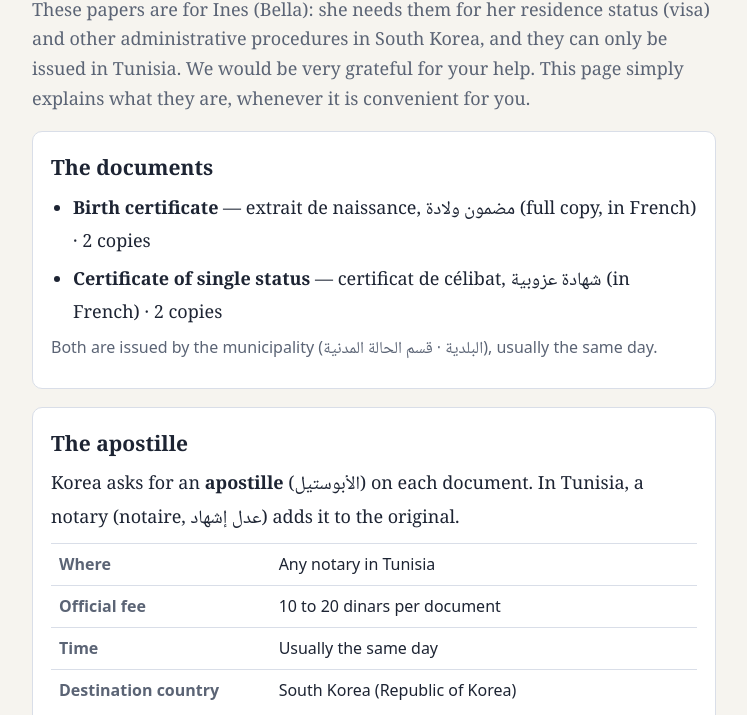
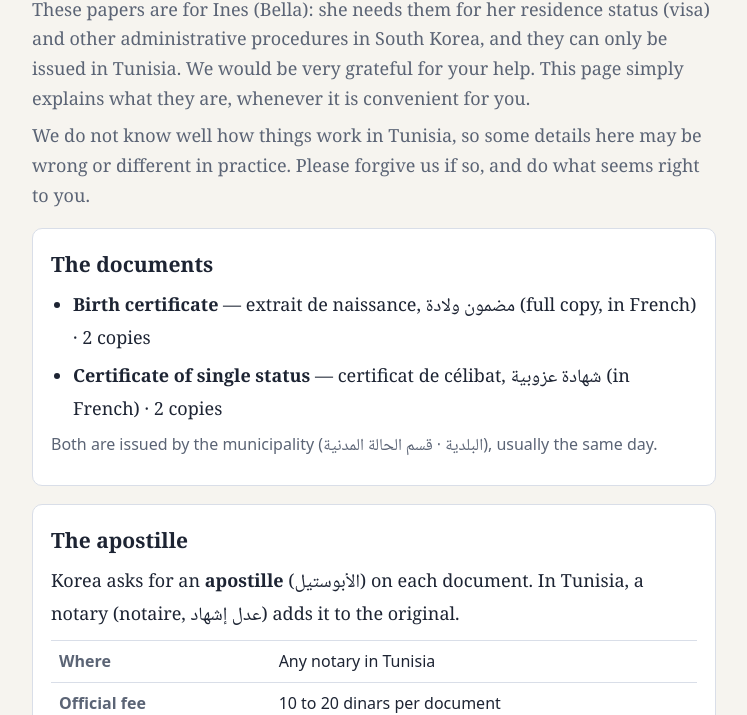
Before and after one commit to oronaminc/tunisia-docs, a plain HTML site: page index.html in a window 1280 px wide. Shown: the part 85-800 px from the top of the page, without its empty margins (266-1013 px from the left). Drawn offline with Linux system fonts and the light colour scheme.

Commit message:
Add a note asking for understanding
Co-Authored-By: Claude Fable 5.2 <noreply@anthropic.com>
Claude-Session: https://claude.ai/code/session_019MWrEVqhyeTbiqNYYHLjE5

```diff
--- a/index.html
+++ b/index.html
@@ -31,6 +31,7 @@
 <main>
   <h1>Documents from Tunisia</h1>
   <p class="lead">These papers are for Ines (Bella): she needs them for her residence status (visa) and other administrative procedures in South Korea, and they can only be issued in Tunisia. We would be very grateful for your help. This page simply explains what they are, whenever it is convenient for you.</p>
+  <p class="lead">We do not know well how things work in Tunisia, so some details here may be wrong or different in practice. Please forgive us if so, and do what seems right to you.</p>
 
   <section>
     <h2>The documents</h2>
```
